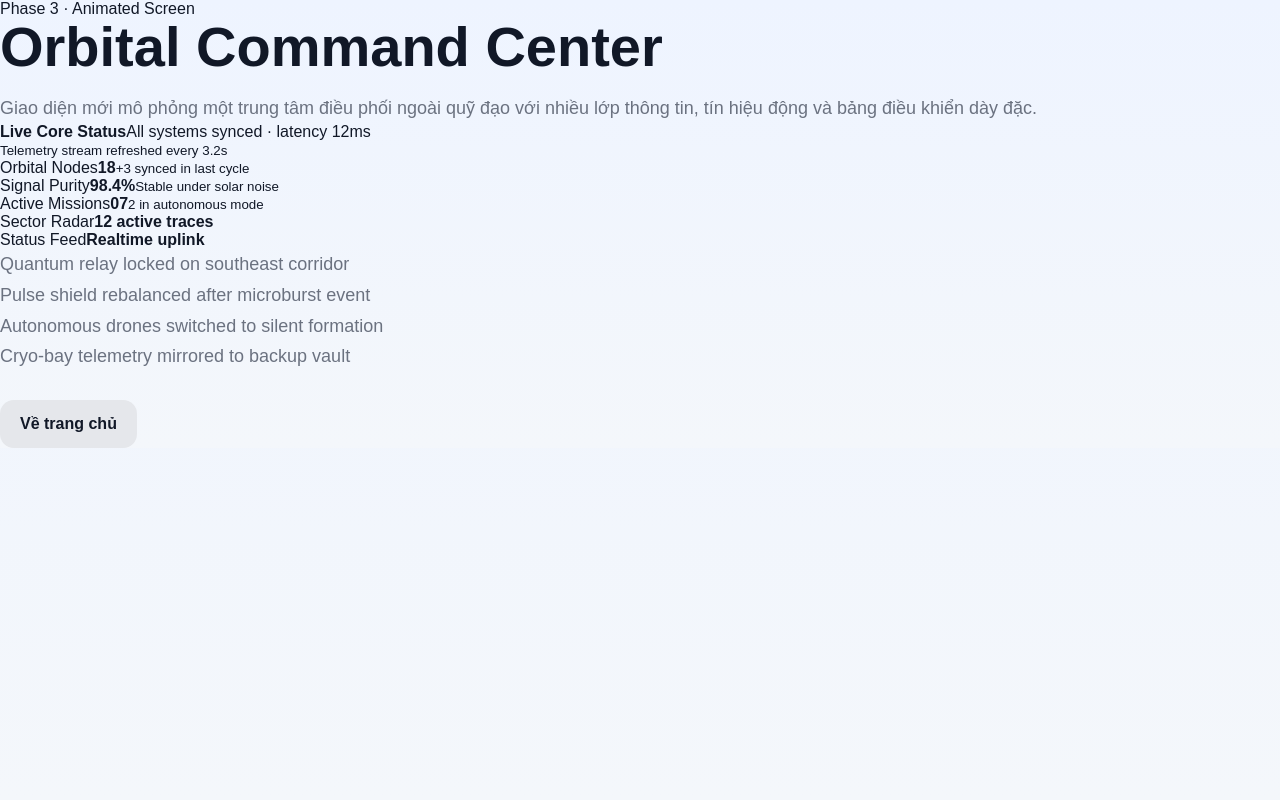
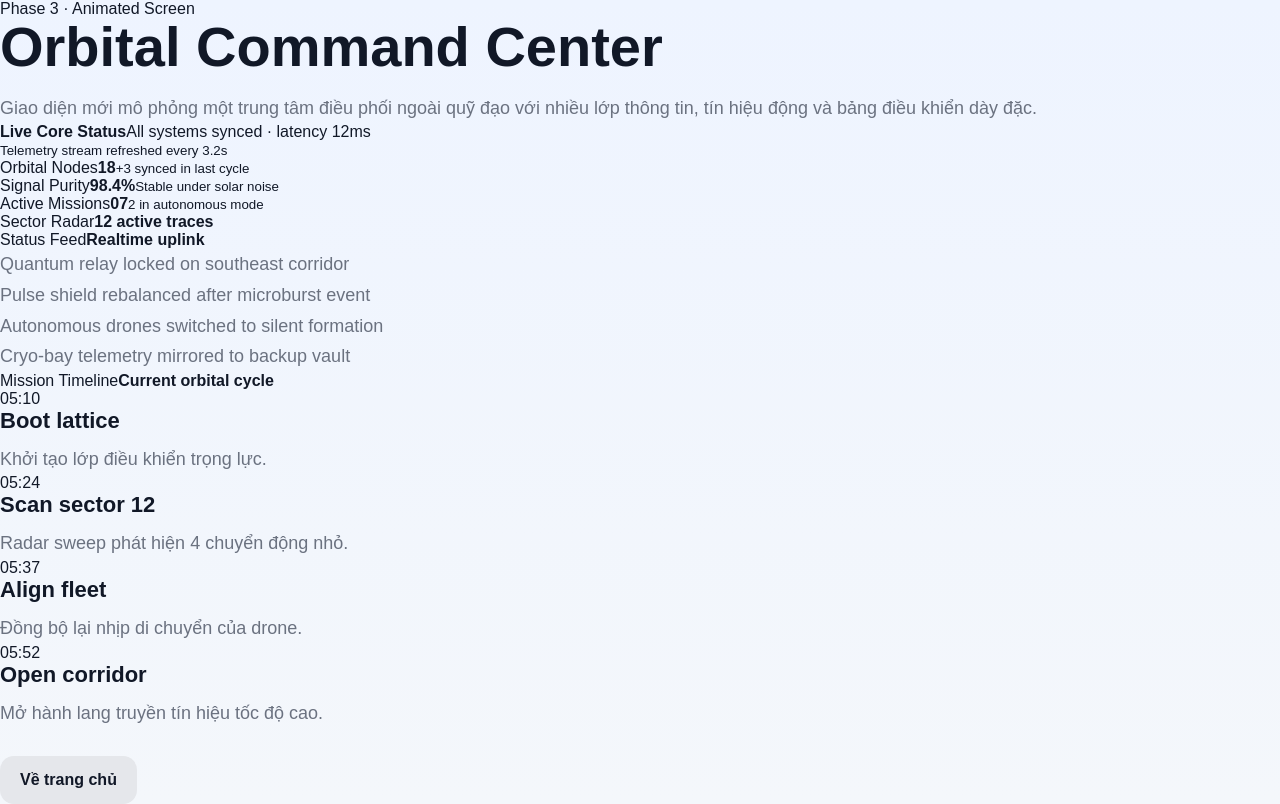
Before and after one commit to le776609/nextjs-lession-1, a Next.js app: page /command-center in a window 1280 px wide. Built offline with nearby package versions, Linux system fonts and the light colour scheme.

Commit message:
feat: add mission timeline section

```diff
--- a/app/command-center/page.tsx
+++ b/app/command-center/page.tsx
@@ -1,5 +1,5 @@
 import Link from 'next/link';
-import { statusFeed, systemStats } from './data';
+import { missionTimeline, statusFeed, systemStats } from './data';
 
 export default function CommandCenterPage() {
   return (
@@ -75,6 +75,24 @@ export default function CommandCenterPage() {
             </article>
           </section>
 
+          <section className="command-panel timeline-panel">
+            <div className="panel-heading">
+              <span>Mission Timeline</span>
+              <strong>Current orbital cycle</strong>
+            </div>
+            <div className="timeline-list">
+              {missionTimeline.map((item) => (
+                <article key={item.time + item.title} className="timeline-item">
+                  <div className="timeline-time">{item.time}</div>
+                  <div>
+                    <h2>{item.title}</h2>
+                    <p>{item.detail}</p>
+                  </div>
+                </article>
+              ))}
+            </div>
+          </section>
+
           <div className="actions">
             <Link href="/" className="secondary-btn">
               Về trang chủ
```
